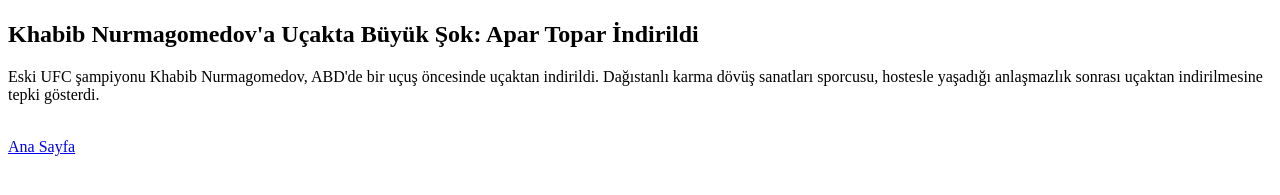
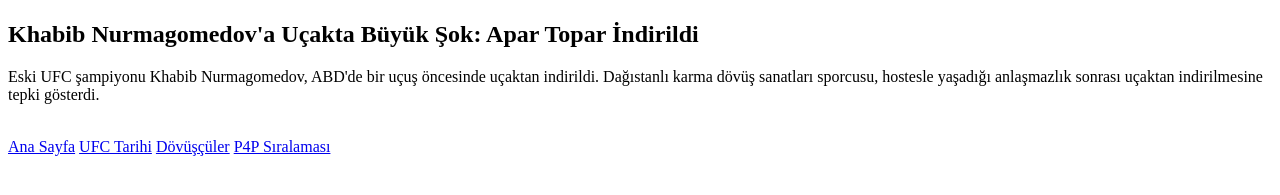
Before and after one commit to behramusk/webtasarim1, a plain HTML site: page sayfalar/news.html in a window 1280 px wide. Shown: the part 183-378 px from the top of the page. Drawn offline with Linux system fonts and the light colour scheme.

Commit message:
Update news.html

```diff
--- a/sayfalar/news.html
+++ b/sayfalar/news.html
@@ -18,6 +18,9 @@
 
     <br>
     <a href="../index.html">Ana Sayfa</a>
+    <a href="history.html">UFC Tarihi</a>
+    <a href="fighters.html">Dövüşçüler</a>
+    <a href="p4p.html">P4P Sıralaması</a>
 
 </body>
 </html>
```
